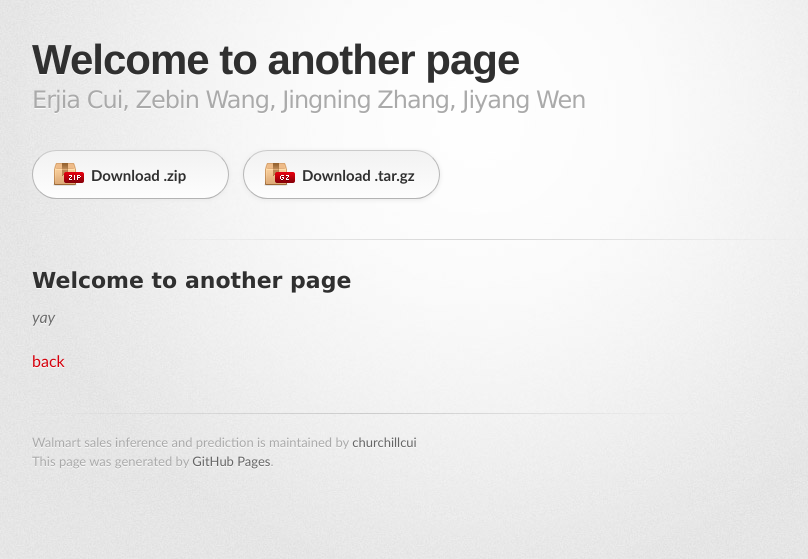
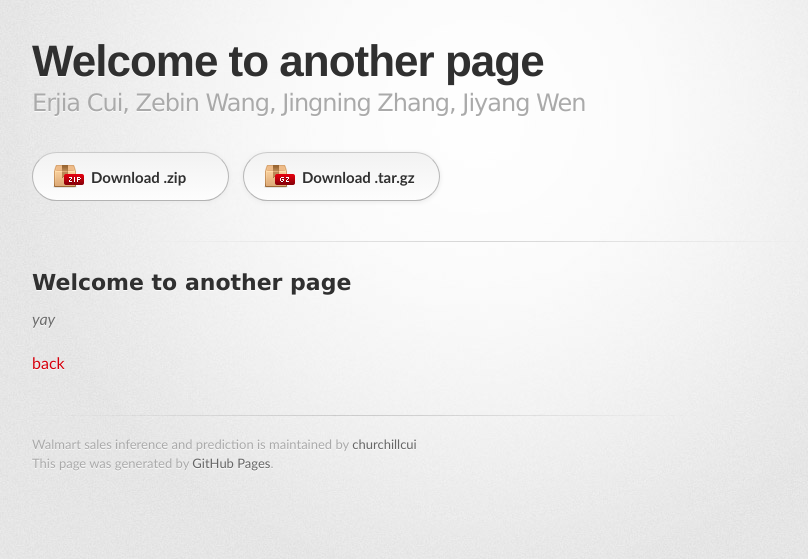
Before and after one commit to churchillcui/ads_retail, a Jekyll site: the page built from another-page.md, in a window 1280 px wide. Shown: the top 559 px of the page, without its empty margins (160-968 px from the left). Built offline with Jekyll 4.4.1, drawn with Linux system fonts in a browser that asks for light colours; some web fonts are replaced; our own code applies the rules of GitHub Pages for plain Markdown files.

Commit message:
change header h1 size

```diff
--- a/_sass/jekyll-theme-tactile.scss
+++ b/_sass/jekyll-theme-tactile.scss
@@ -73,7 +73,7 @@ header {
 
 header h1 {
   font-family: 'PT Sans', 'Chivo', 'Helvetica Neue', Helvetica, Arial, serif;
-  font-size: 42px; font-weight: 900;
+  font-size: 44px; font-weight: 900;
   line-height: 1.2;
   color: #303030;
   letter-spacing: -1px;
```
